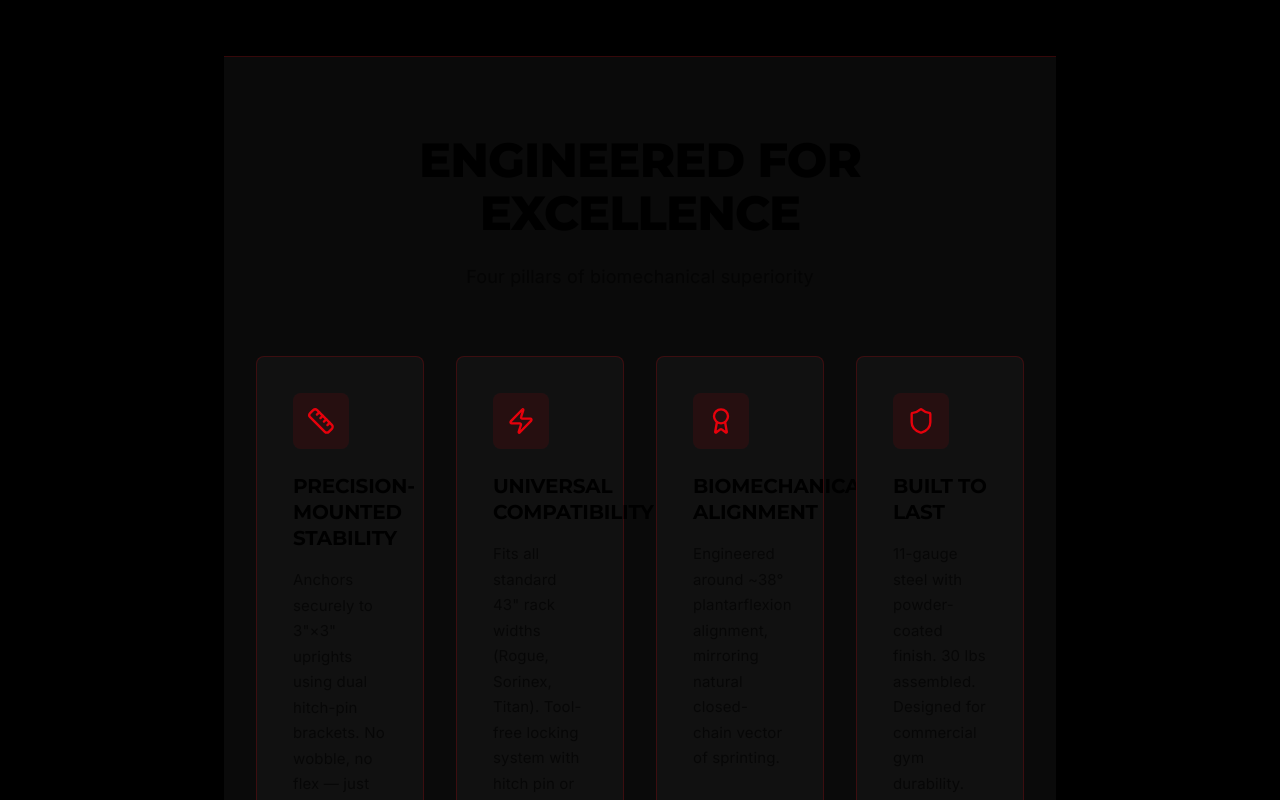
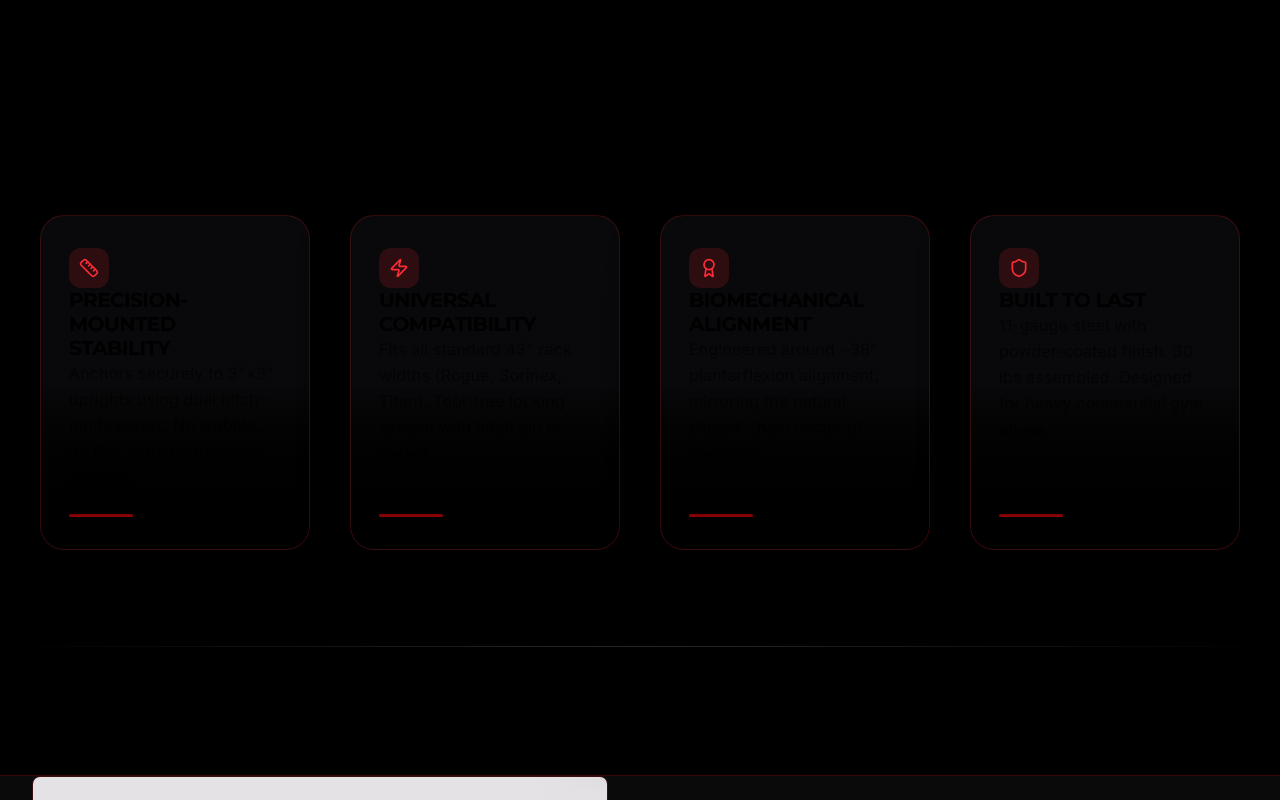
Before and after one commit to infinityspine/exiqx-website, a Next.js app: page /rack-mounted in a window 1280 px wide. Shown: the part 1000-1800 px from the top of the page. Built offline with nearby package versions, Linux system fonts and the light colour scheme.

Commit message:
🕒 Auto-commit: 2025-11-10 21:08:10

```diff
--- a/app/ghd-retrofit/GHDRetrofitContent.tsx
+++ b/app/ghd-retrofit/GHDRetrofitContent.tsx
@@ -3,7 +3,7 @@
 
 import { motion, useScroll, useSpring } from 'framer-motion'
 import GHDHero from '@/components/sections/GHDHero'
-import GHDKeyPoints from '@/components/sections/GHDKeyPoints'
+import EngineeredForExcellenceSection from '@/components/sections/EngineeredForExcellence'
 import GHDFeatureDetail from '@/components/sections/GHDFeatureDetail'
 import BiomechanicsSection from '@/components/sections/BiomechanicsSection'
 import GHDSpecs from '@/components/sections/GHDSpecs'
@@ -63,46 +63,32 @@ export default function GHDRetrofitContent() {
         <div className="h-32 bg-gradient-to-b from-black via-zinc-950 to-black" aria-hidden="true" />
 
         {/* Key Benefits Grid */}
-        <motion.section
-          id="key-points"
-          className="scroll-mt-24 relative"
-          initial="hidden"
-          whileInView="visible"
-          viewport={{ once: true, margin: "-100px" }}
-          variants={sectionVariants}
-          aria-labelledby="key-points-title"
-        >
-          <div className="py-24 lg:py-32">
-            <div className="max-w-4xl mx-auto text-center px-4 sm:px-6 lg:px-8">
-              <GHDKeyPoints
+        <EngineeredForExcellenceSection
           sectionTitle="MAXIMIZE YOUR GHD INVESTMENT"
           sectionSubtitle="Four pillars of athlete-focused innovation"
-              keyPoints={[
+          features={[
             {
               icon: 'ruler',
-                  headline: 'GHD-Optimized Mounting',
-                  description: 'Retrofits directly to your existing GHD footplate attachment point. Quick-connect design for seamless integration with Rogue, Sorinex, and other commercial GHDs.',
+              title: 'GHD-Optimized Mounting',
+              body: 'Retrofits directly to your existing GHD footplate attachment point. Quick-connect design for seamless integration with Rogue, Sorinex, and other commercial GHDs.',
             },
             {
               icon: 'zap',
-                  headline: 'Athlete-Ready Flexibility',
-                  description: 'Perfect for facilities with multiple GHD users. Swap between traditional GHD work and ExIQx loading in seconds without tools.',
+              title: 'Athlete-Ready Flexibility',
+              body: 'Perfect for facilities with multiple GHD users. Swap between traditional GHD work and ExIQx loading in seconds without tools.',
             },
             {
               icon: 'award',
-                  headline: 'Biomechanical Alignment',
-                  description: 'Engineered around ~38° plantarflexion alignment, mirroring natural closed-chain vector of sprinting and athletic acceleration.',
+              title: 'Biomechanical Alignment',
+              body: 'Engineered around ~38° plantarflexion alignment, mirroring natural closed-chain vector of sprinting and athletic acceleration.',
             },
             {
               icon: 'shield',
-                  headline: 'Dual-Purpose Design',
-                  description: '11-gauge steel construction. Maintains full GHD functionality while adding precision posterior-chain loading capability.',
+              title: 'Dual-Purpose Design',
+              body: '11-gauge steel construction. Maintains full GHD functionality while adding precision posterior-chain loading capability.',
             },
           ]}
         />
-            </div>
-          </div>
-        </motion.section>
 
         {/* Visual spacer with subtle line */}
         <div className="relative h-px max-w-7xl mx-auto" aria-hidden="true">
--- a/app/rack-mounted/RackMountedContent.tsx
+++ b/app/rack-mounted/RackMountedContent.tsx
@@ -3,7 +3,7 @@
 
 import { motion, useScroll, useSpring } from 'framer-motion'
 import RackHero from '@/components/sections/RackHero'
-import RackKeyPoints from '@/components/sections/RackKeyPoints'
+import EngineeredForExcellenceSection from '@/components/sections/EngineeredForExcellence'
 import RackFeatureDetail from '@/components/sections/RackFeatureDetail'
 import BiomechanicsSection from '@/components/sections/BiomechanicsSection'
 import RackSpecs from '@/components/sections/RackSpecs'
@@ -63,46 +63,32 @@ export default function RackMountedContent() {
         <div className="h-32 bg-gradient-to-b from-black via-zinc-950 to-black" aria-hidden="true" />
 
         {/* Key Benefits Grid */}
-        <motion.section
-          id="key-points"
-          className="scroll-mt-24 relative"
-          initial="hidden"
-          whileInView="visible"
-          viewport={{ once: true, margin: "-100px" }}
-          variants={sectionVariants}
-          aria-labelledby="key-points-title"
-        >
-          <div className="py-24 lg:py-32">
-            <div className="max-w-4xl mx-auto text-center px-4 sm:px-6 lg:px-8">
-              <RackKeyPoints
+        <EngineeredForExcellenceSection
           sectionTitle="ENGINEERED FOR EXCELLENCE"
           sectionSubtitle="Four pillars of biomechanical superiority"
-              keyPoints={[
+          features={[
             {
               icon: 'ruler',
-                  headline: 'Precision-Mounted Stability',
-                  description: 'Anchors securely to 3"×3" uprights using dual hitch-pin brackets. No wobble, no flex — just pure force transfer.',
+              title: 'Precision-Mounted Stability',
+              body: 'Anchors securely to 3"×3" uprights using dual hitch-pin brackets. No wobble, no flex — just pure force transfer.',
             },
             {
               icon: 'zap',
-                  headline: 'Universal Compatibility',
-                  description: 'Fits all standard 43" rack widths (Rogue, Sorinex, Titan). Tool-free locking system with hitch pin or detent.',
+              title: 'Universal Compatibility',
+              body: 'Fits all standard 43" rack widths (Rogue, Sorinex, Titan). Tool-free locking system with hitch pin or detent.',
             },
             {
               icon: 'award',
-                  headline: 'Biomechanical Alignment',
-                  description: 'Engineered around ~38° plantarflexion alignment, mirroring natural closed-chain vector of sprinting.',
+              title: 'Biomechanical Alignment',
+              body: 'Engineered around ~38° plantarflexion alignment, mirroring the natural closed-chain vector of sprinting.',
             },
             {
               icon: 'shield',
-                  headline: 'Built to Last',
-                  description: '11-gauge steel with powder-coated finish. 30 lbs assembled. Designed for commercial gym durability.',
+              title: 'Built to Last',
+              body: '11-gauge steel with powder-coated finish. 30 lbs assembled. Designed for heavy commercial gym abuse.',
             },
           ]}
         />
-            </div>
-          </div>
-        </motion.section>
 
         {/* Visual spacer with subtle line */}
         <div className="relative h-px max-w-7xl mx-auto" aria-hidden="true">
--- /dev/null
+++ b/components/sections/EngineeredForExcellence.tsx
@@ -0,0 +1,111 @@
+'use client'
+
+import { motion } from 'framer-motion'
+import { Ruler, Zap, Award, Shield } from 'lucide-react'
+
+// ============================================================================
+// Types & Data
+// ============================================================================
+
+interface Feature {
+  title: string
+  body: string
+  icon: 'ruler' | 'zap' | 'award' | 'shield'
+}
+
+interface EngineeredForExcellenceSectionProps {
+  sectionTitle?: string
+  sectionSubtitle?: string
+  features: Feature[]
+}
+
+const iconMap = {
+  ruler: Ruler,
+  zap: Zap,
+  award: Award,
+  shield: Shield,
+}
+
+// ============================================================================
+// Animation Variants
+// ============================================================================
+
+const cardVariants = {
+  hidden: { opacity: 0, y: 24 },
+  visible: (i: number) => ({
+    opacity: 1,
+    y: 0,
+    transition: {
+      delay: 0.08 * i,
+      duration: 0.35,
+      ease: 'easeOut',
+    },
+  }),
+}
+
+// ============================================================================
+// Component
+// ============================================================================
+
+export function EngineeredForExcellenceSection({
+  sectionTitle = 'Engineered for Excellence',
+  sectionSubtitle = 'Four pillars of biomechanical superiority',
+  features,
+}: EngineeredForExcellenceSectionProps): JSX.Element {
+  return (
+    <section className="relative w-full bg-black py-24">
+      <div className="max-w-[1400px] mx-auto px-4 sm:px-8 lg:px-10">
+        {/* Section header */}
+        <div className="w-full flex flex-col items-center text-center mb-14">
+          <p className="text-sm font-semibold tracking-[0.25em] text-red-500 mb-3 uppercase">
+            {sectionTitle}
+          </p>
+          <h2 className="text-white font-bold text-3xl sm:text-4xl lg:text-5xl font-montserrat">
+            {sectionSubtitle}
+          </h2>
+        </div>
+
+        {/* Feature cards */}
+        <div className="grid gap-10 md:grid-cols-2 xl:grid-cols-4 items-stretch">
+          {features.map((feature, i) => {
+            const IconComponent = iconMap[feature.icon]
+
+            return (
+              <motion.article
+                key={feature.title}
+                className="group flex h-full flex-col justify-between rounded-3xl border border-red-900/40 bg-gradient-to-b from-zinc-950/98 via-zinc-950/96 to-black/98 px-7 py-8 text-left shadow-[0_18px_45px_rgba(0,0,0,0.6)]"
+                initial="hidden"
+                whileInView="visible"
+                viewport={{ once: true, amount: 0.2 }}
+                custom={i}
+                variants={cardVariants}
+              >
+                <div>
+                  {/* Icon */}
+                  <span className="inline-flex h-10 w-10 items-center justify-center rounded-xl bg-red-900/30">
+                    <IconComponent className="h-5 w-5 text-red-500" />
+                  </span>
+
+                  {/* Title */}
+                  <h3 className="mt-6 text-xl font-extrabold leading-snug text-white tracking-tight uppercase font-montserrat">
+                    {feature.title}
+                  </h3>
+
+                  {/* Body */}
+                  <p className="mt-3 text-sm sm:text-base text-gray-300 leading-relaxed font-inter">
+                    {feature.body}
+                  </p>
+                </div>
+
+                {/* Decorative line */}
+                <div className="mt-6 h-[3px] w-16 rounded-full bg-red-700/70 group-hover:w-24 group-hover:bg-red-500 transition-all duration-300" />
+              </motion.article>
+            )
+          })}
+        </div>
+      </div>
+    </section>
+  )
+}
+
+export default EngineeredForExcellenceSection
```
Lines whose indentation alone changed are shown as unchanged.
